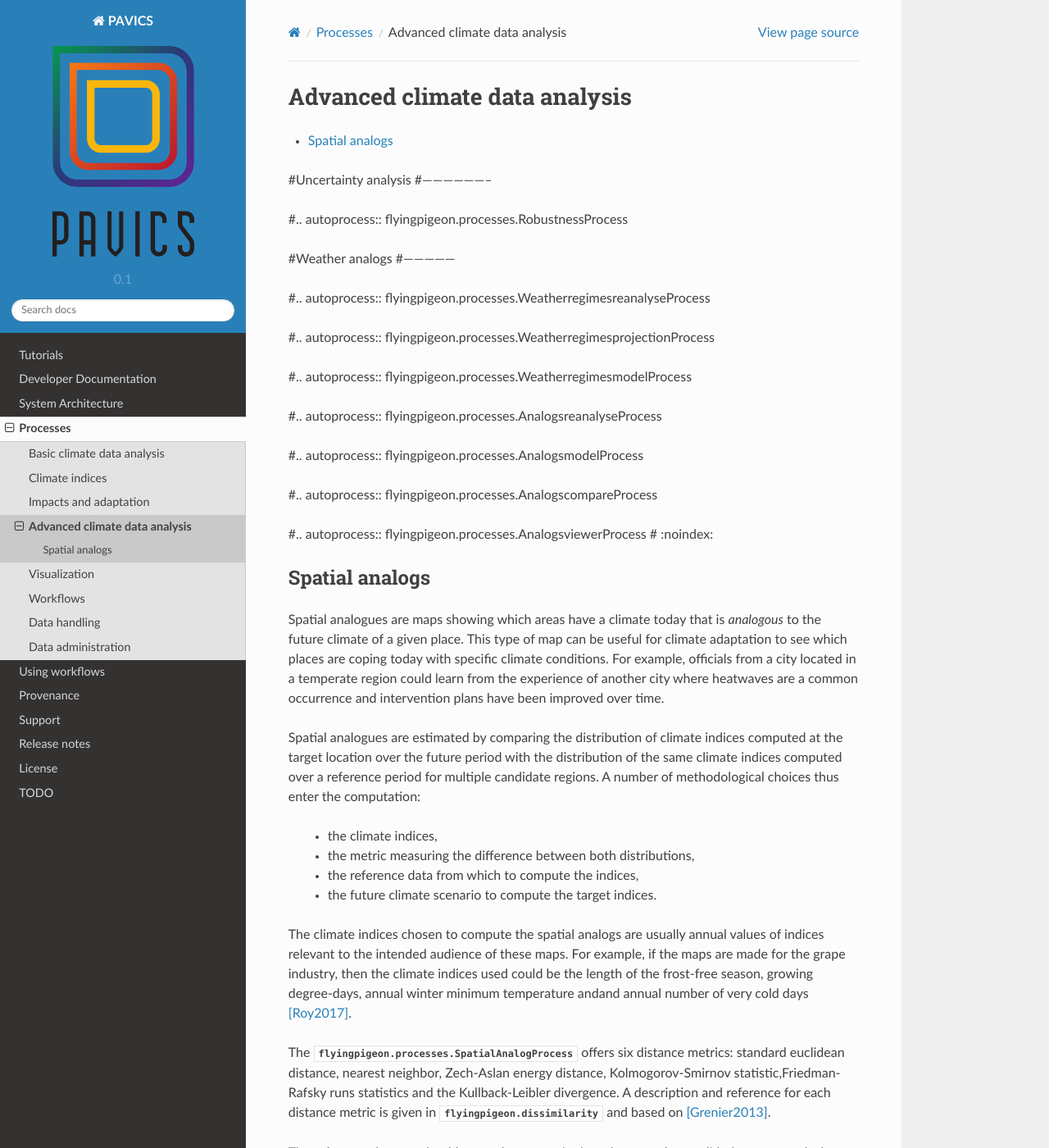
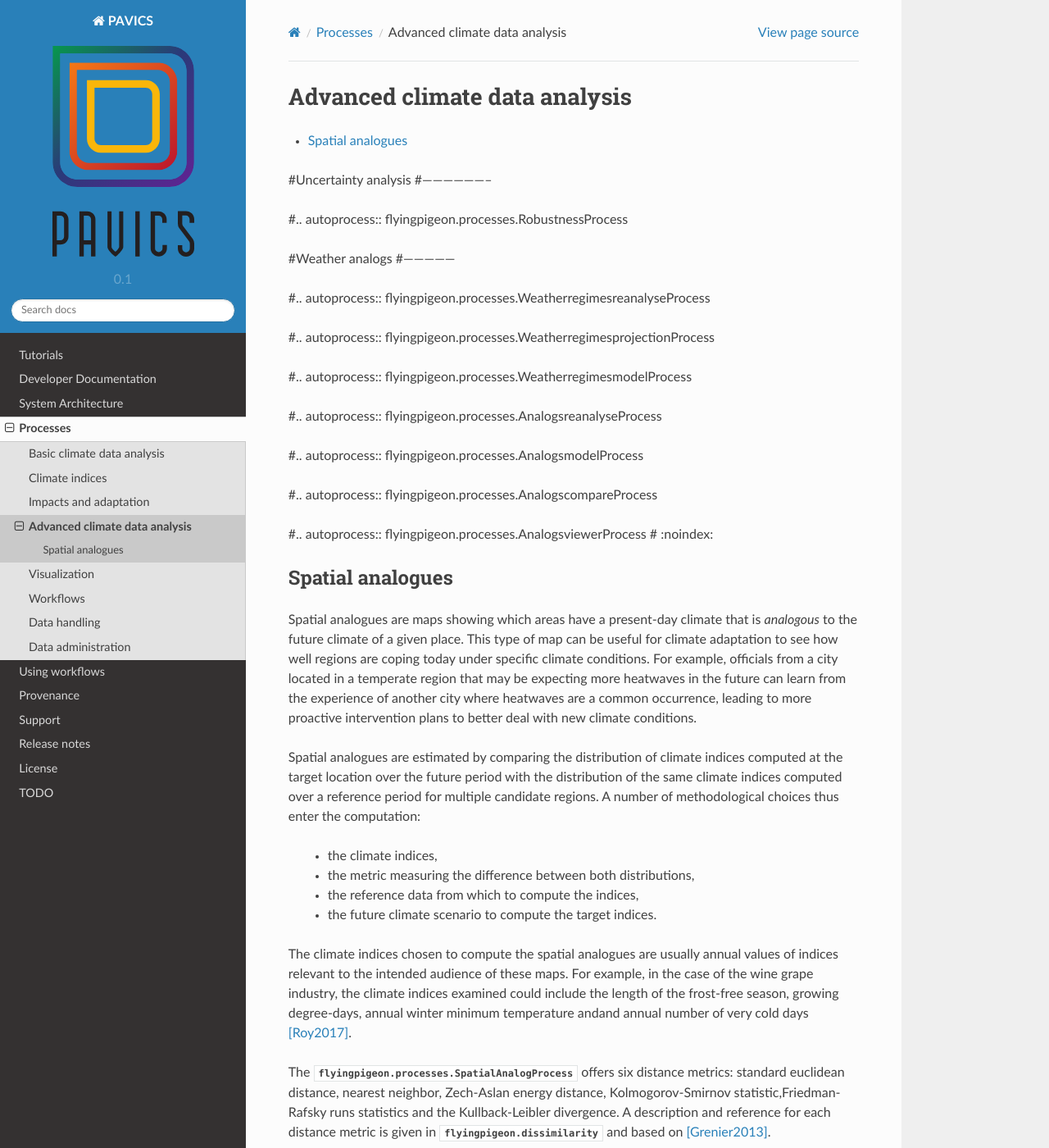
Before and after one commit to Ouranosinc/pavics-sdi, a Sphinx documentation site: the page built from docs/source/processes/advanced_climate.rst, in a window 1280 px wide and 1400 px high. Shown: the whole window at 82% size. Built offline with Sphinx 7.4.7 and the Read the Docs theme 2.0.0, drawn with Linux system fonts in a browser that asks for light colours.

Commit message:
Grammatical changes

```diff
--- a/docs/source/dev/index.rst
+++ b/docs/source/dev/index.rst
@@ -11,9 +11,9 @@ Developer Documentation
    load_balancing
    configuration
    vm
-   builddocs
    permissions
    geoserver
    data_management
    integration_tests
+   builddocs
    contributing
--- a/docs/source/processes/advanced_climate.rst
+++ b/docs/source/processes/advanced_climate.rst
@@ -33,30 +33,25 @@ Advanced climate data analysis
 #   :noindex:
 
 
-Spatial analogs
+Spatial analogues
 ---------------
 
-Spatial analogues are maps showing which areas have a climate today that is
+Spatial analogues are maps showing which areas have a present-day climate that is
 *analogous* to the future climate of a given place. This type of map can be
-useful for climate adaptation to see which places are coping today with specific climate
-conditions. For example, officials from a city located in a temperate region could learn from
-the experience of another city where heatwaves are a common occurrence and
-intervention plans have been improved over time.
+useful for climate adaptation to see how well regions are coping today under specific climate conditions. For example, officials from a city located in a temperate region that may be expecting more heatwaves in the future can learn from the experience of another city where heatwaves are a common occurrence, leading to more proactive intervention plans to better deal with new climate conditions.
 
 Spatial analogues are estimated by comparing the distribution of climate indices
 computed at the target location over the future period with the distribution of
-the same climate indices computed over a reference period for multiple candidate regions.
-A number of methodological choices thus enter the computation:
+the same climate indices computed over a reference period for multiple candidate regions. A number of methodological choices thus enter the computation:
 
   * the climate indices,
   * the metric measuring the difference between both distributions,
   * the reference data from which to compute the indices,
   * the future climate scenario to compute the target indices.
 
-The climate indices chosen to compute the spatial analogs are usually annual values
-of indices relevant to the intended audience of these maps. For example, if the maps are
-made for the grape industry, then the climate indices used could
-be the length of the frost-free season, growing degree-days, annual winter minimum
+The climate indices chosen to compute the spatial analogues are usually annual values
+of indices relevant to the intended audience of these maps. For example, in the case of the wine grape industry, the climate indices examined could
+include the length of the frost-free season, growing degree-days, annual winter minimum
 temperature andand annual number of very cold days [Roy2017]_.
 
 The :class:`flyingpigeon.processes.SpatialAnalogProcess` offers six
```
